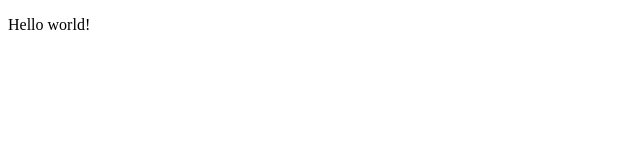
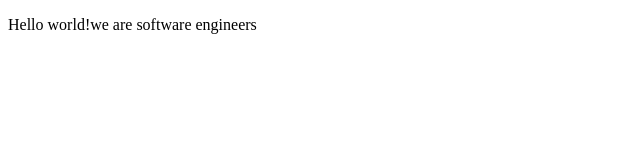
Before and after one commit to Mahreenn/Javier.Mahreen, a plain HTML site: page index.html in a window 1280 px wide. Shown: the whole page, without its empty margins (0-640 px from the left). Drawn offline with Linux system fonts and the light colour scheme.

Commit message:
second commit

```diff
--- a/index.html
+++ b/index.html
@@ -8,7 +8,7 @@
 
   <body>
     <script src="https://cdn.freecodecamp.org/testable-projects-fcc/v1/bundle.js"></script>
-	<p>Hello world!</p>
+	<p>Hello world!we are software engineers</p>
     <script  src="js/index.js"></script>
   </body>
 </html>
```
